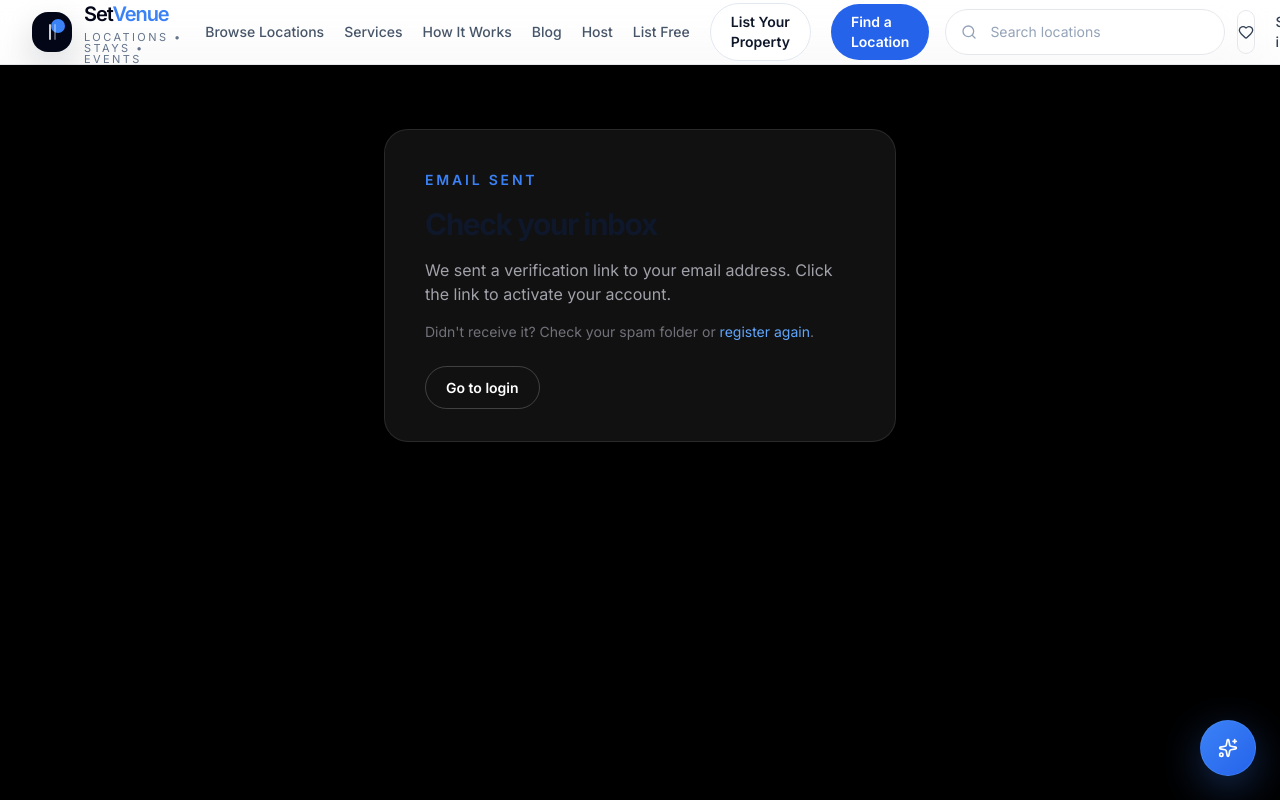
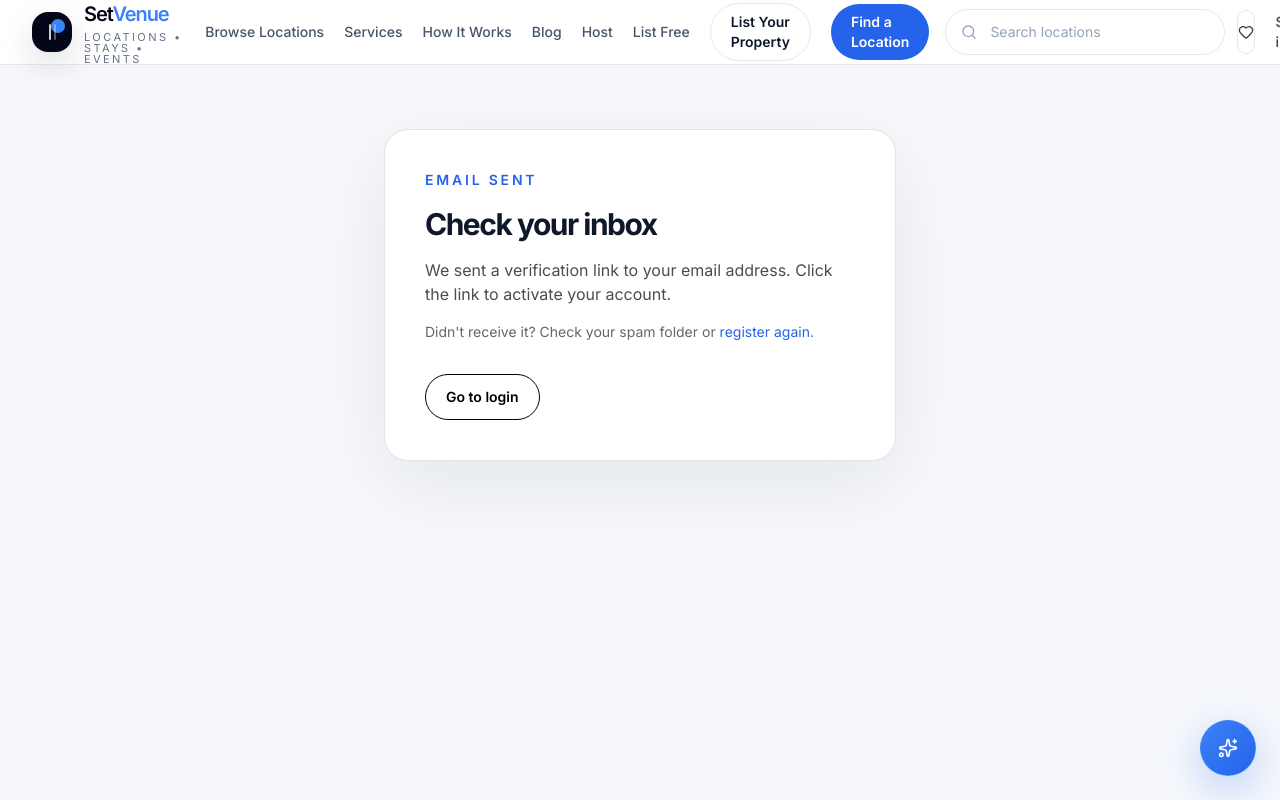
Before and after one commit to LISTINGAINOW/Set-ready, a Next.js app: page /verify-email in a window 1280 px wide. Shown: the top 800 px of the page. Built offline with nearby package versions, Linux system fonts and the light colour scheme.

Commit message:
style: match verify-email screen to light SetVenue theme

```diff
--- a/app/verify-email/page.tsx
+++ b/app/verify-email/page.tsx
@@ -58,28 +58,28 @@ function VerifyEmailContent() {
   // No token — show check your inbox state
   if (!token) {
     return (
-      <div className="min-h-screen bg-black px-4 py-16 text-white">
-        <div className="mx-auto max-w-lg rounded-3xl border border-white/10 bg-[#111111] p-10 shadow-2xl">
-          <p className="text-sm font-semibold uppercase tracking-[0.2em] text-blue-500">Email sent</p>
+      <div className="min-h-screen bg-[#f6f8fb] px-4 py-16 text-black">
+        <div className="mx-auto max-w-lg rounded-3xl border border-black/10 bg-white p-10 shadow-[0_24px_80px_rgba(15,23,42,0.08)]">
+          <p className="text-sm font-semibold uppercase tracking-[0.2em] text-blue-600">Email sent</p>
           <h1 className="mt-4 text-3xl font-bold">Check your inbox</h1>
-          <p className="mt-4 text-base text-zinc-400">
+          <p className="mt-4 text-base text-black/70">
             We sent a verification link to{' '}
             {email ? (
-              <span className="font-medium text-white">{email}</span>
+              <span className="font-medium text-black">{email}</span>
             ) : (
               'your email address'
             )}
             . Click the link to activate your account.
           </p>
-          <p className="mt-4 text-sm text-zinc-500">
+          <p className="mt-4 text-sm text-black/60">
             Didn&apos;t receive it? Check your spam folder or{' '}
-            <Link href="/register" className="text-blue-400 hover:underline">
+            <Link href="/register" className="text-blue-600 hover:underline">
               register again
             </Link>
             .
           </p>
           <div className="mt-8">
-            <Link href="/login" className="rounded-full border border-white/20 px-5 py-3 text-sm font-semibold text-white hover:bg-white/5">
+            <Link href="/login" className="inline-flex min-h-[44px] items-center justify-center rounded-full border border-black px-5 py-3 text-sm font-semibold text-black transition hover:border-blue-600 hover:text-blue-600">
               Go to login
             </Link>
           </div>
@@ -90,40 +90,40 @@ function VerifyEmailContent() {
 
   // Token present — show verification in progress / result
   return (
-    <div className="min-h-screen bg-black px-4 py-16 text-white">
-      <div className="mx-auto max-w-lg rounded-3xl border border-white/10 bg-[#111111] p-10 shadow-2xl">
+    <div className="min-h-screen bg-[#f6f8fb] px-4 py-16 text-black">
+      <div className="mx-auto max-w-lg rounded-3xl border border-black/10 bg-white p-10 shadow-[0_24px_80px_rgba(15,23,42,0.08)]">
         {status === 'verifying' && (
           <>
             <div className="flex items-center gap-3">
-              <svg className="h-5 w-5 animate-spin text-blue-500" xmlns="http://www.w3.org/2000/svg" fill="none" viewBox="0 0 24 24">
+              <svg className="h-5 w-5 animate-spin text-blue-600" xmlns="http://www.w3.org/2000/svg" fill="none" viewBox="0 0 24 24">
                 <circle className="opacity-25" cx="12" cy="12" r="10" stroke="currentColor" strokeWidth="4" />
                 <path className="opacity-75" fill="currentColor" d="M4 12a8 8 0 018-8v4a4 4 0 00-4 4H4z" />
               </svg>
-              <p className="text-sm font-semibold uppercase tracking-[0.2em] text-blue-500">Verifying</p>
+              <p className="text-sm font-semibold uppercase tracking-[0.2em] text-blue-600">Verifying</p>
             </div>
             <h1 className="mt-4 text-3xl font-bold">Confirming your email&hellip;</h1>
-            <p className="mt-4 text-base text-zinc-400">Please wait while we verify your account.</p>
+            <p className="mt-4 text-base text-black/70">Please wait while we verify your account.</p>
           </>
         )}
 
         {status === 'verified' && (
           <>
-            <p className="text-sm font-semibold uppercase tracking-[0.2em] text-blue-500">Success</p>
+            <p className="text-sm font-semibold uppercase tracking-[0.2em] text-blue-600">Success</p>
             <h1 className="mt-4 text-3xl font-bold">Email verified</h1>
-            <p className="mt-4 text-base text-zinc-400">Your account is active. Redirecting you now&hellip;</p>
+            <p className="mt-4 text-base text-black/70">Your account is active. Redirecting you now&hellip;</p>
           </>
         )}
 
         {status === 'error' && (
           <>
-            <p className="text-sm font-semibold uppercase tracking-[0.2em] text-red-500">Error</p>
+            <p className="text-sm font-semibold uppercase tracking-[0.2em] text-red-600">Error</p>
             <h1 className="mt-4 text-3xl font-bold">Verification failed</h1>
-            <p className="mt-4 text-base text-zinc-400">{errorMessage || 'The link may be invalid or already used.'}</p>
+            <p className="mt-4 text-base text-black/70">{errorMessage || 'The link may be invalid or already used.'}</p>
             <div className="mt-8 flex flex-wrap gap-3">
-              <Link href="/register" className="rounded-full bg-blue-600 px-5 py-3 text-sm font-semibold hover:bg-blue-700">
+              <Link href="/register" className="inline-flex min-h-[44px] items-center justify-center rounded-full bg-blue-600 px-5 py-3 text-sm font-semibold text-white transition hover:bg-blue-700">
                 Register again
               </Link>
-              <Link href="/login" className="rounded-full border border-white/20 px-5 py-3 text-sm font-semibold text-white hover:bg-white/5">
+              <Link href="/login" className="inline-flex min-h-[44px] items-center justify-center rounded-full border border-black px-5 py-3 text-sm font-semibold text-black transition hover:border-blue-600 hover:text-blue-600">
                 Go to login
               </Link>
             </div>
@@ -136,7 +136,7 @@ function VerifyEmailContent() {
 
 export default function VerifyEmailPage() {
   return (
-    <Suspense fallback={<div className="min-h-screen bg-black text-white flex items-center justify-center">Loading&hellip;</div>}>
+    <Suspense fallback={<div className="min-h-screen bg-[#f6f8fb] text-black/70 flex items-center justify-center">Loading&hellip;</div>}>
       <VerifyEmailContent />
     </Suspense>
   );
```
